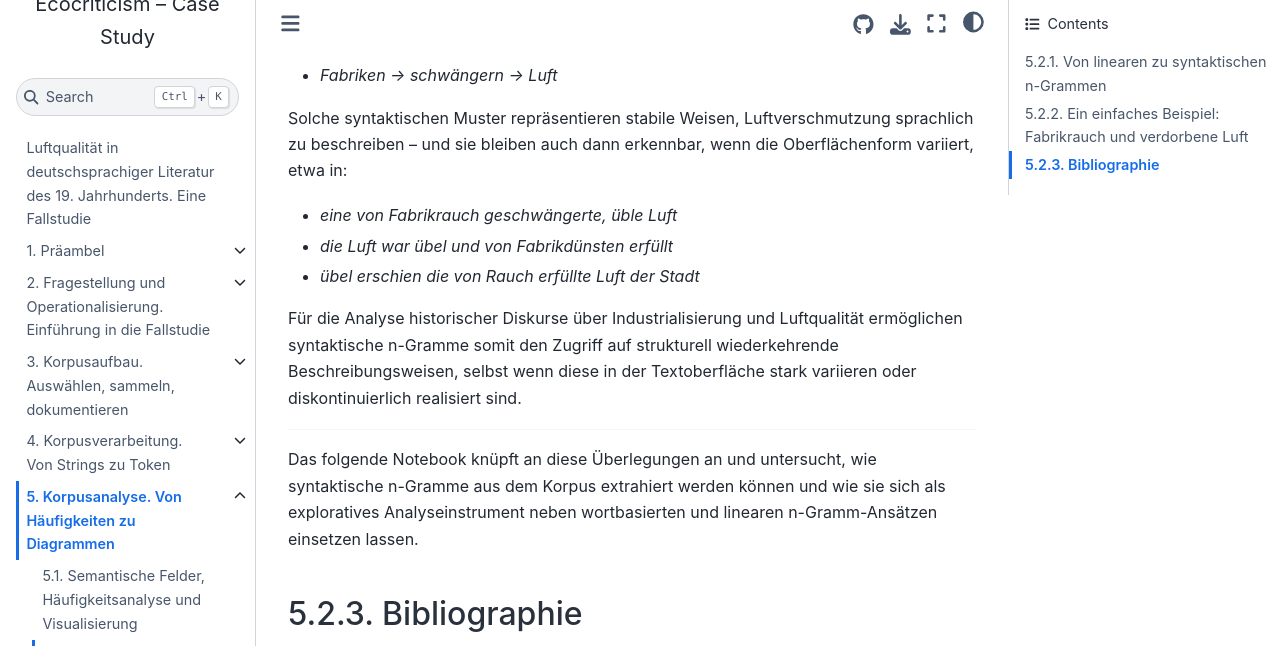
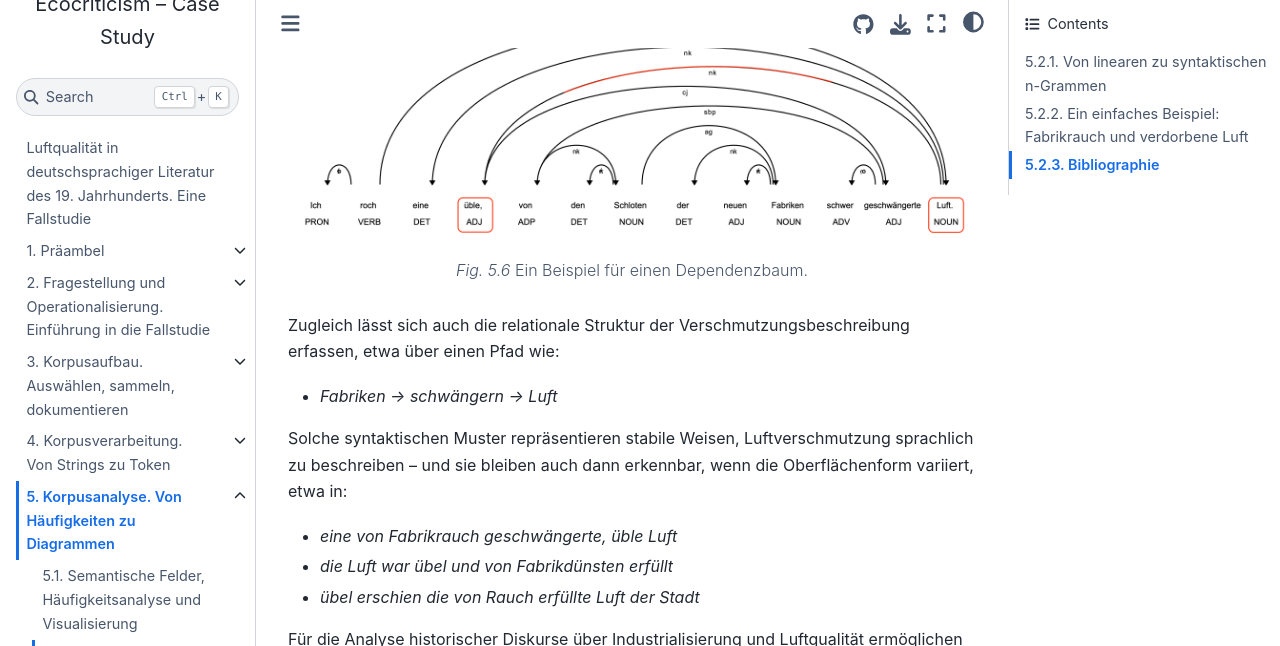
Before and after one commit to quadriga-dk/Text-Fallstudie-3, a Jupyter Book: the page built from corpus_analysis/corpus-analysis_syntactic-ngrams-intro.md, in a window 1280 px wide and 900 px high, scrolled down 3979 px, cut to the strip 0-646 px from the top of the window. Built offline with Jupyter Book 1.0.4 settings and Sphinx 7.4.7 and the Sphinx Book theme 1.1.4, drawn with Linux system fonts in a browser that asks for light colours; pages that are not in the unit, such as notebooks, are missing from menus; cross-references to code outside the pages are shown as plain code.

Commit message:
add an image with a synt ngram mapped on a tree

````diff
--- a/corpus_analysis/corpus-analysis_syntactic-ngrams-intro.md
+++ b/corpus_analysis/corpus-analysis_syntactic-ngrams-intro.md
@@ -67,6 +67,14 @@ Eine syntaktische n-Gramm-Analyse hingegen berücksichtigt die Struktur des Depe
 
 * *übel → Luft*
 
+```{figure} ../assets/images/dep_tree_ueble_luft.png
+---
+height:
+name: Ngrams Example
+---
+ Ein Beispiel für einen Dependenzbaum.
+```
+
 Zugleich lässt sich auch die relationale Struktur der Verschmutzungsbeschreibung erfassen, etwa über einen Pfad wie:
 
 * *Fabriken → schwängern → Luft*
````
Also changed, not shown: assets/images/dep_tree_ueble_luft.png (added).
